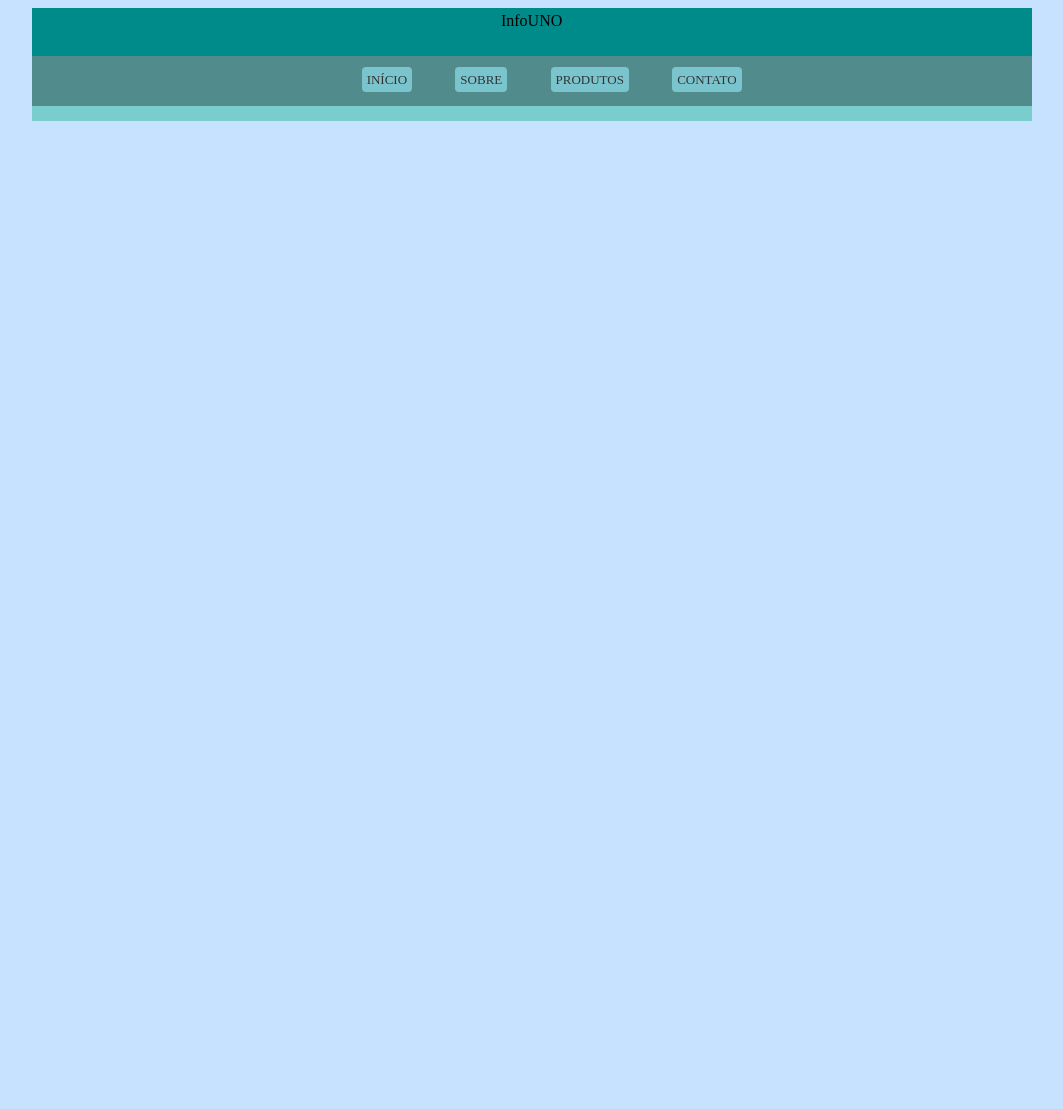
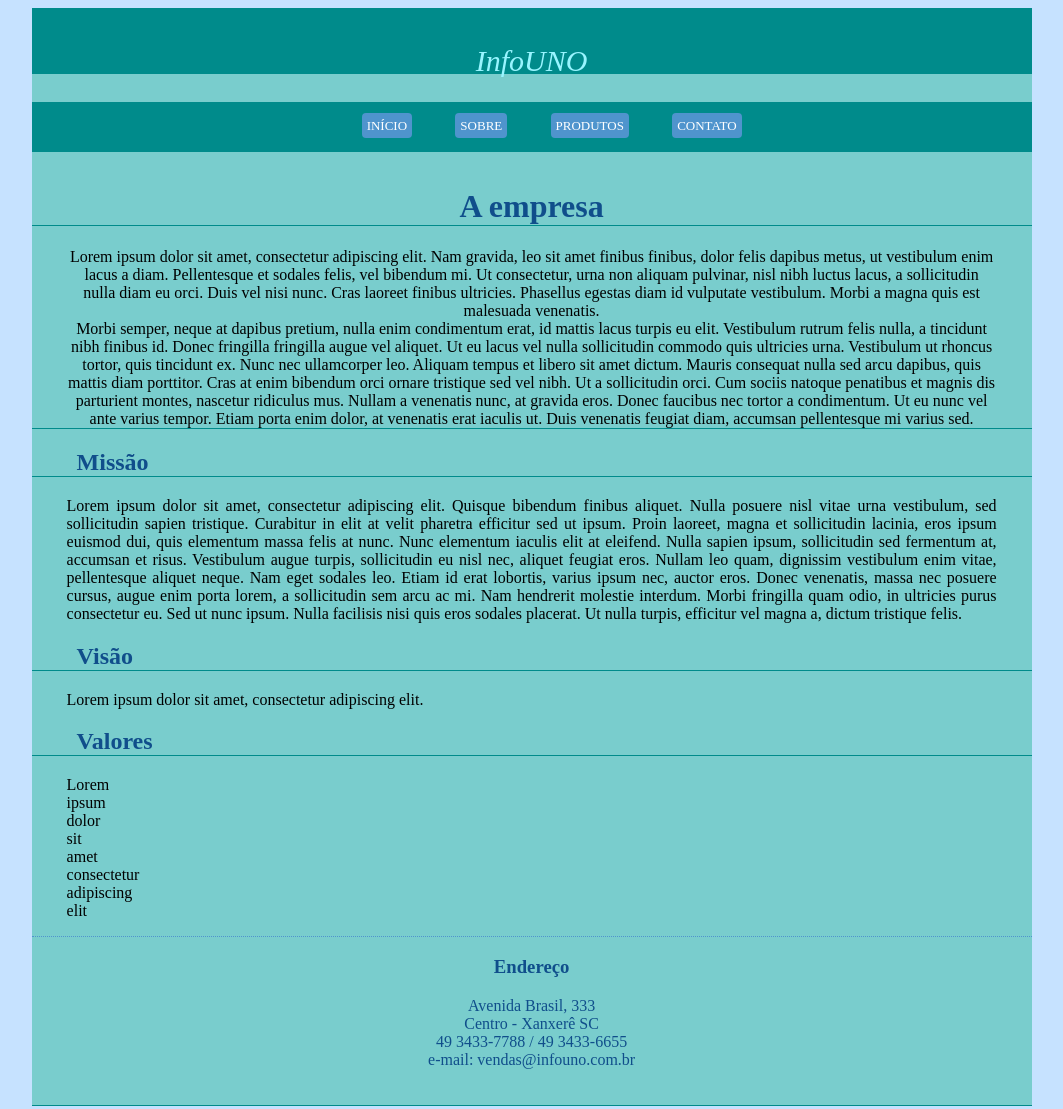
Before and after one commit to LucasChr/estudo-html, a plain HTML site: page sobre.html in a window 1280 px wide. Shown: the whole page, without its empty margins (130-1193 px from the left). Before the commit the page ends 800 px from the top, so only its background shows below. Drawn offline with Linux system fonts and the light colour scheme.

Commit message:
Correções finais

```diff
--- a/css/style.css
+++ b/css/style.css
@@ -24,25 +24,16 @@ body {
 	text-align: center;
 	position: auto !important;
 }
-.centro {
-	/*width: 150px;
-	 height: 30px;
-	 float: left;
-	 margin-left: 25px;*/
-	width: 1000px;
+.titulo {
 	background-color: #008B8B;
-	position: auto !important;
-	/*padding-left: 10px;
-	 padding-right: 10px;*/
-	height: 40px;
-	padding-bottom: 10px;
-}
-.titulo {
+	text-align: center;
 	padding-top: 10px;
-	color: #DDD;
+	font-style: italic;
+	font-size: 30px;
+	color: #98F5FF;
 }
 .menu {
-	background-color: #528B8B;
+	background-color: #008B8B;
 	position: auto !important;
 	width: 1000px;
 	height: 40px;
@@ -99,12 +90,13 @@ body {
 }
 .endereco {
 	text-align: center;
-	position: absolute center;
+
 	padding-bottom: 20px;
+	border-top: 1px dotted #4F94CD;
 }
 
 .btn {
-	background-color: #7AC5CD;
+	background-color: #4F94CD;
 	padding: 5px;
 	width: 120px;
 	text-transform: uppercase;
@@ -112,7 +104,7 @@ body {
 }
 a.btn {
 	text-decoration: none;
-	color: #333;
+	color: #FFF;
 }
 .btn:hover {
 	background-color: #7AC5CD;
@@ -124,9 +116,9 @@ a.btn {
 	padding-top: 30px;
 	margin-bottom: 20px;
 	float: left;
-	border-right: 1px solid;
-	border-bottom: 1px solid;
-	border-top: 1px solid;
+	border-right: 1px solid #008B8B;
+	border-bottom: 1px solid #008B8B;
+	border-top: 1px solid #008B8B;
 	font-size: 17px;
 }
 a:link {
@@ -151,3 +143,22 @@ a:link {
 	position: absolute center;
 	padding-bottom: 20px;
 }
+.texto h1, .text_sobre{
+	text-align: center;
+}
+.texto h1, .text_sobre, .texto h2, .endereco{
+	border-bottom: 1px solid #008B8B;
+}
+.texto h2 {
+	padding-left: 45px;
+}
+.texto p{
+	padding-left: 35px;
+	padding-right: 35px;
+}
+.texto, p:nth-child(4){
+	text-align: justify;
+}
+h2, h3, .endereco p , .texto h1{
+	color: #104E8B;
+}
--- a/sobre.html
+++ b/sobre.html
@@ -9,8 +9,10 @@
 		<div class="principal">
 			<div class="topo">
 				<div class="cabecalho">
-					<div class="centro">
-						InfoUNO
+					<div class="titulo">
+						<p>
+							InfoUNO
+						</p>
 					</div>
 				</div>
 				<div class="menu">
@@ -30,5 +32,55 @@
 					</ul>
 				</div>
 			</div>
+
+			<div class="texto">
+				<h1>A empresa</h1>
+				<p class="text_sobre">
+					Lorem ipsum dolor sit amet, consectetur adipiscing elit. Nam gravida, leo sit amet finibus finibus, dolor felis dapibus metus, ut vestibulum enim lacus a diam. Pellentesque et sodales felis, vel bibendum mi. Ut consectetur, urna non aliquam pulvinar, nisl nibh luctus lacus, a sollicitudin nulla diam eu orci. Duis vel nisi nunc. Cras laoreet finibus ultricies. Phasellus egestas diam id vulputate vestibulum. Morbi a magna quis est malesuada venenatis.
+					<br/>
+					Morbi semper, neque at dapibus pretium, nulla enim condimentum erat, id mattis lacus turpis eu elit. Vestibulum rutrum felis nulla, a tincidunt nibh finibus id. Donec fringilla fringilla augue vel aliquet. Ut eu lacus vel nulla sollicitudin commodo quis ultricies urna. Vestibulum ut rhoncus tortor, quis tincidunt ex. Nunc nec ullamcorper leo. Aliquam tempus et libero sit amet dictum. Mauris consequat nulla sed arcu dapibus, quis mattis diam porttitor. Cras at enim bibendum orci ornare tristique sed vel nibh. Ut a sollicitudin orci. Cum sociis natoque penatibus et magnis dis parturient montes, nascetur ridiculus mus. Nullam a venenatis nunc, at gravida eros. Donec faucibus nec tortor a condimentum. Ut eu nunc vel ante varius tempor. Etiam porta enim dolor, at venenatis erat iaculis ut. Duis venenatis feugiat diam, accumsan pellentesque mi varius sed.
+				</p>
+				<h2>Missão</h2>
+				<p>
+					Lorem ipsum dolor sit amet, consectetur adipiscing elit. Quisque bibendum finibus aliquet. Nulla posuere nisl vitae urna vestibulum, sed sollicitudin sapien tristique. Curabitur in elit at velit pharetra efficitur sed ut ipsum. Proin laoreet, magna et sollicitudin lacinia, eros ipsum euismod dui, quis elementum massa felis at nunc. Nunc elementum iaculis elit at eleifend. Nulla sapien ipsum, sollicitudin sed fermentum at, accumsan et risus. Vestibulum augue turpis, sollicitudin eu nisl nec, aliquet feugiat eros. Nullam leo quam, dignissim vestibulum enim vitae, pellentesque aliquet neque. Nam eget sodales leo. Etiam id erat lobortis, varius ipsum nec, auctor eros. Donec venenatis, massa nec posuere cursus, augue enim porta lorem, a sollicitudin sem arcu ac mi. Nam hendrerit molestie interdum. Morbi fringilla quam odio, in ultricies purus consectetur eu. Sed ut nunc ipsum. Nulla facilisis nisi quis eros sodales placerat. Ut nulla turpis, efficitur vel magna a, dictum tristique felis.
+				</p>
+				<h2>Visão</h2>
+				<p>
+					Lorem ipsum  dolor sit amet, consectetur adipiscing elit.
+				</p>
+				<h2>Valores</h2>
+				<p>
+					Lorem
+					<br />
+					ipsum
+					<br />
+					dolor
+					<br />
+					sit
+					<br />
+					amet
+					<br />
+					consectetur
+					<br />
+					adipiscing
+					<br />
+					elit
+				</p>
+			</div>
+
+			<div class="rodape">
+				<div class="endereco">
+					<h3>Endereço</h3>
+					<p>
+						Avenida Brasil, 333
+						<br />
+						Centro - Xanxerê SC
+						<br />
+						49 3433-7788 / 49 3433-6655
+						<br />
+						e-mail: vendas@infouno.com.br
+					</p>
+				</div>
+			</div>
 		</div>
 	</body>
```
Also changed, not shown: contato.html (+3 -3 lines), fontes.html (+2 -2 lines), gabinete.html (+2 -2 lines), impressora.html (+2 -2 lines), index.html (+2 -2 lines), memoria.html (+2 -2 lines), monitores.html (+2 -2 lines), notebook.html (+2 -2 lines), pendrive.html (+5 -2 lines), periferico.html (+5 -2 lines), processadores.html (+5 -2 lines), produto.html (+6 -3 lines).
